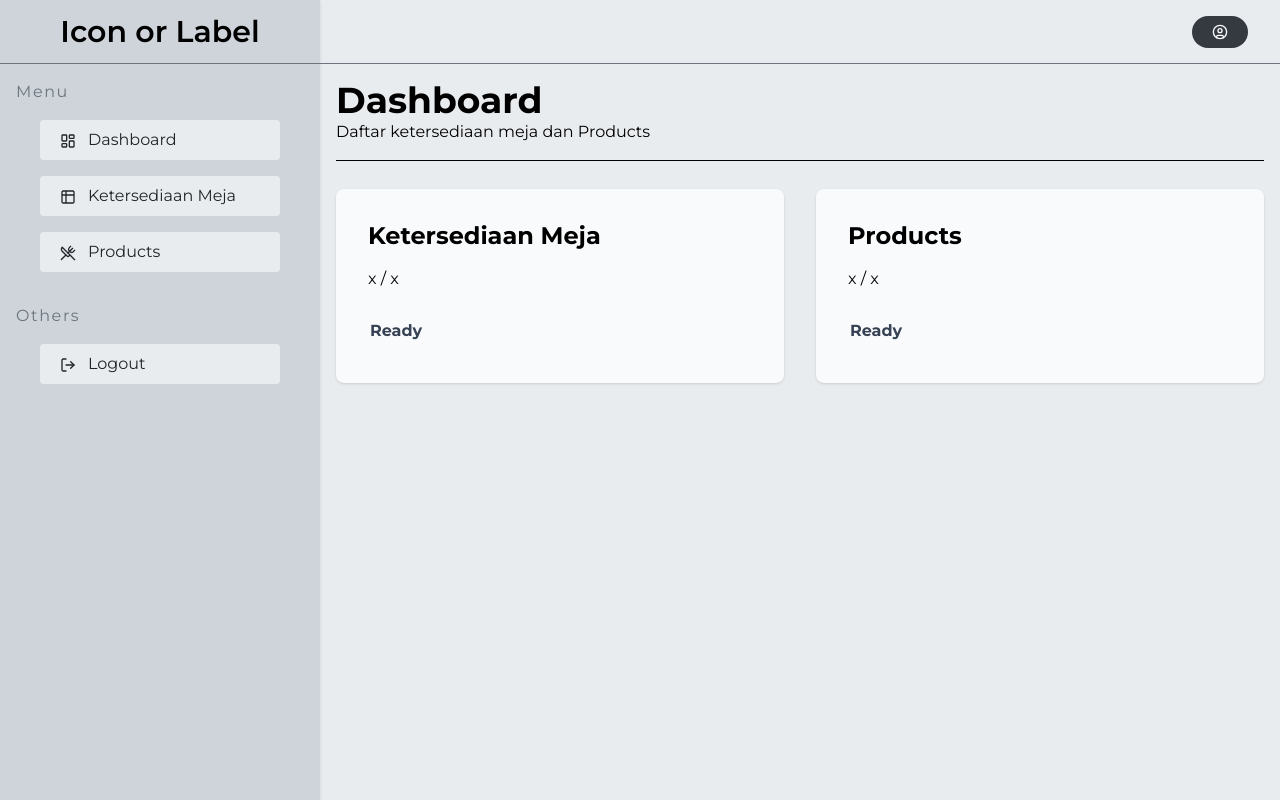
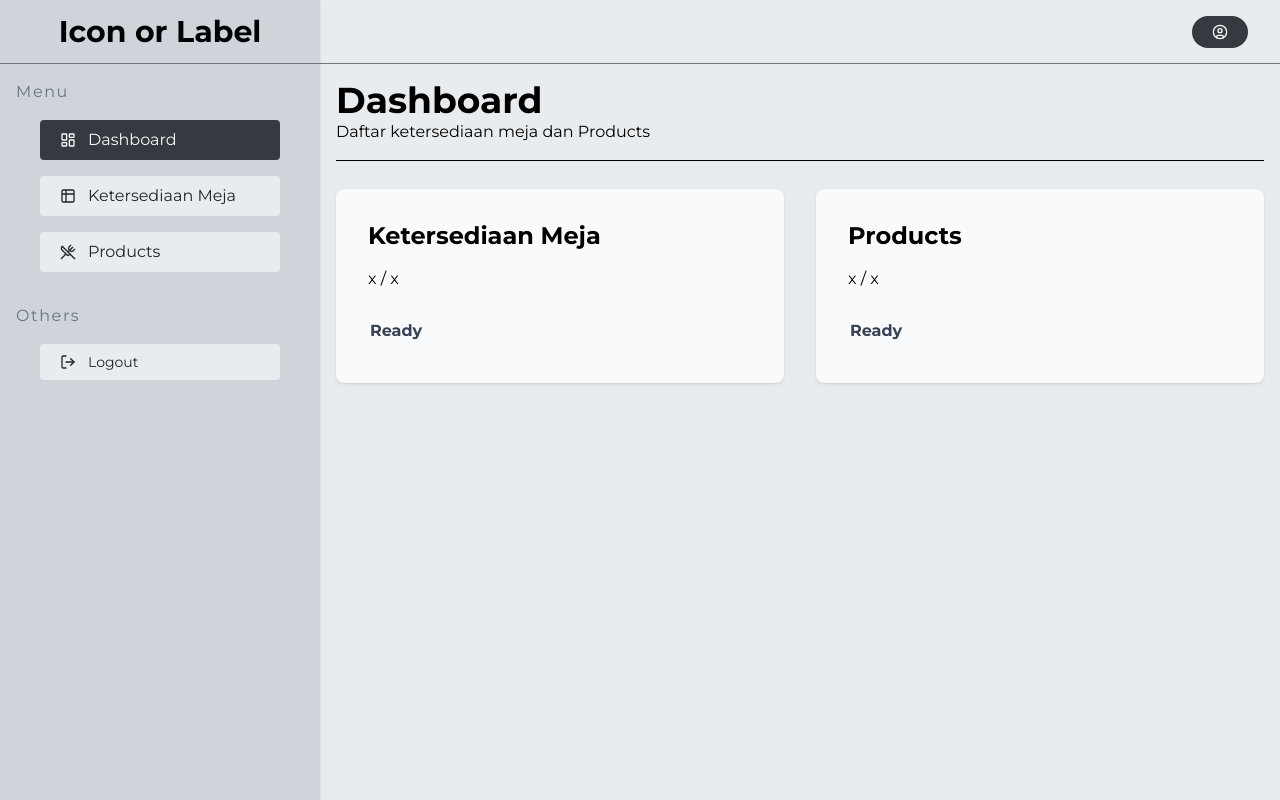
Before and after one commit to gemadp01/frontend-cafe-bbpvp, a React (Vite) app: page /admin/dashboard in a window 1280 px wide. Built offline with nearby package versions, Linux system fonts and the light colour scheme; sample sign-in values are in the browser's storage.

Commit message:
fix: list meja & product routing

```diff
--- a/package.json
+++ b/package.json
@@ -14,6 +14,7 @@
     "@tailwindcss/vite": "^4.1.12",
     "class-variance-authority": "^0.7.1",
     "clsx": "^2.1.1",
+    "jwt-decode": "^4.0.0",
     "leaflet": "^1.9.4",
     "lucide-react": "^0.540.0",
     "radix-ui": "^1.4.3",
--- a/src/App.jsx
+++ b/src/App.jsx
@@ -2,7 +2,6 @@ import { Routes, Route, useLocation, Navigate } from "react-router-dom";
 import "./App.css";
 import Footer from "./components/Footer";
 import Header from "./components/Header";
-import Layout from "./components/Layout";
 import FindCafePage from "./pages/FindCafePage";
 import HomePage from "./pages/HomePage";
 import AboutUsPage from "./pages/AboutUsPage";
@@ -45,20 +44,31 @@ function App() {
 
         <Route path="/admin">
           <Route path="dashboard" element={<DashboardPage />} />
-          <Route path="products" element={<ProductManagementPage />} />
+
+          {/* Product */}
+          <Route
+            path="products/user/loggedin"
+            element={<ProductManagementPage />}
+          />
           <Route path="products/create" element={<CreateProductPage />} />
           <Route path="products/edit/:id" element={<EditProductPage />} />
 
-          <Route path="list-meja" element={<ListMejaManagementPage />} />
+          {/* List Meja */}
+          <Route
+            path="list-meja/user/loggedin"
+            element={<ListMejaManagementPage />}
+          />
           <Route path="list-meja/create" element={<CreateListMejaPage />} />
-          <Route path="list-meja/edit/:id" element={<EditListMejaPage />} />
+          <Route
+            path="list-meja/edit/:listMejaId"
+            element={<EditListMejaPage />}
+          />
         </Route>
 
         <Route path="*" element={<h1>404</h1>} />
       </Routes>
 
       {!location.pathname.startsWith("/admin") ? <Footer /> : null}
-      {/* <Coba /> */}
     </>
   );
 }
--- a/src/components/AdminLayout/AdminLayout.jsx
+++ b/src/components/AdminLayout/AdminLayout.jsx
@@ -8,14 +8,21 @@ import {
 import Button from "../Button";
 import { NavLink, useNavigate } from "react-router-dom";
 import { AdminPage } from "../guard/AdminPage";
-// import clsx from "clsx";
+import clsx from "clsx";
+import getUserIdFromToken from "../../utils/getUserIdFromToken";
+
+const navLinkClass = ({ isActive }) =>
+  clsx(
+    "w-auto px-3 md:w-3/4 text-left flex justify-center md:justify-start items-center bg-bgColor-1 text-primary py-2 md:px-5 rounded hover:bg-bgColor-2 hover:text-secondary cursor-pointer",
+    isActive && "bg-bgColor-2 text-secondary rounded"
+  );
 
 const SidebarItem = (props) => {
-  const { children } = props;
+  const { path, children } = props;
   return (
-    <Button color="sidebarItem" size="md" className="w-3/4 text-left ">
+    <NavLink to={path} className={navLinkClass}>
       {children}
-    </Button>
+    </NavLink>
   );
 };
 
@@ -26,8 +33,7 @@ export const AdminLayout = (props) => {
   const handleLogout = async (e) => {
     e.preventDefault();
 
-    // Panggil backend untuk hapus cookie (kalau pakai cookie)
-    await fetch("/api/auth/logout", { method: "POST", credentials: "include" });
+    await fetch("/api/auth/logout", { method: "POST" });
 
     localStorage.removeItem("token");
 
@@ -39,9 +45,9 @@ export const AdminLayout = (props) => {
     <AdminPage>
       <div className="flex">
         {/* Sidebar */}
-        <aside className="w-80 shadow h-screen bg-sidebar">
+        <aside className="w-1/5 md:w-80 shadow h-screen bg-sidebar">
           <div className="h-16 flex-col flex items-center justify-center border-b border-textColor-1">
-            <h1 className="font-semibold text-3xl">Icon or Label</h1>
+            <h1 className="font-bold text-md md:text-3xl">Icon or Label</h1>
           </div>
 
           <div className="pl-4 pt-4">
@@ -49,33 +55,20 @@ export const AdminLayout = (props) => {
           </div>
 
           <div className="flex flex-col items-center space-y-4 py-4">
-            <NavLink
-              to="/admin/dashboard"
-              className="w-full flex items-center justify-center"
-            >
-              <SidebarItem>
-                <LayoutDashboardIcon className="inline h-4 w-4 mr-3" />
-                Dashboard
-              </SidebarItem>
-            </NavLink>
-            <NavLink
-              to="/admin/list-meja"
-              className="w-full flex items-center justify-center"
-            >
-              <SidebarItem>
-                <Table2Icon className="inline h-4 w-4 mr-3" />
-                Ketersediaan Meja
-              </SidebarItem>
-            </NavLink>
-            <NavLink
-              to="/admin/products"
-              className="w-full flex items-center justify-center"
-            >
-              <SidebarItem>
-                <UtensilsCrossedIcon className="inline h-4 w-4 mr-3" />
-                Products
-              </SidebarItem>
-            </NavLink>
+            <SidebarItem end path="/admin/dashboard">
+              <LayoutDashboardIcon className="inline h-4 w-4 md:mr-3" />
+              <span className="hidden md:block">Dashboard</span>
+            </SidebarItem>
+
+            <SidebarItem path={`/admin/list-meja/user/loggedin`}>
+              <Table2Icon className="inline h-4 w-4 md:mr-3" />
+              <span className="hidden md:block">Ketersediaan Meja</span>
+            </SidebarItem>
+
+            <SidebarItem path={`/admin/products/user/loggedin`}>
+              <UtensilsCrossedIcon className="inline h-4 w-4 md:mr-3" />
+              <span className="hidden md:block">Products</span>
+            </SidebarItem>
           </div>
 
           <div className="pl-4 pt-4">
@@ -84,10 +77,14 @@ export const AdminLayout = (props) => {
 
           <form method="POST" onSubmit={handleLogout}>
             <div className="flex flex-col items-center space-y-4 py-4">
-              <SidebarItem>
-                <LogOutIcon className="inline h-4 w-4 mr-3" />
-                Logout
-              </SidebarItem>
+              <Button
+                type="submit"
+                color="sidebarItem"
+                className="md:w-3/4 flex items-center"
+              >
+                <LogOutIcon className="inline h-4 w-4 md:mr-3" />
+                <span className="hidden md:block">Logout</span>
+              </Button>
             </div>
           </form>
         </aside>
--- a/src/components/Header.jsx
+++ b/src/components/Header.jsx
@@ -19,7 +19,7 @@ function Header() {
         <nav className="text-sm text-textColor-1">
           {/* Menu list (Desktop) */}
           <ul className="hidden md:flex md:space-x-4 md:items-center md:justify-center">
-            <li className="">
+            <li>
               <NavLink to="/" end className={navLinkClass}>
                 Home
               </NavLink>
--- a/src/pages/Coba.jsx
+++ /dev/null
@@ -1,11 +0,0 @@
-import Modal from "../components/Modal";
-
-function Coba() {
-  return (
-    <div className="container items-center m-auto">
-      <Modal />
-    </div>
-  );
-}
-
-export default Coba;
--- a/src/pages/admin/CreateListMejaPage.jsx
+++ b/src/pages/admin/CreateListMejaPage.jsx
@@ -2,17 +2,22 @@ import { useNavigate } from "react-router-dom";
 import { AdminLayout } from "../../components/AdminLayout/AdminLayout";
 import { Breadcrumb } from "../../components/Breadcrumb";
 import Button from "../../components/Button";
+import { useState } from "react";
+// import getUserIdFromToken from "../../utils/getUserIdFromToken";
 
 const CreateListMejaPage = () => {
   const navigate = useNavigate();
+  const [loading, setLoading] = useState(false);
   const token = localStorage.getItem("token");
 
   const handleSubmit = async (e) => {
     e.preventDefault();
+    setLoading(true);
+
     const data = {
       noMeja: e.target.noMeja.value,
+      waktuPemesanan: e.target.waktuPemesanan.value,
       status: e.target.status.value,
-      waktuPemesanan: e.target.waktuPemesanan.value,
       note: e.target.note.value,
     };
 
@@ -32,10 +37,12 @@ const CreateListMejaPage = () => {
 
       alert("Data berhasil ditambahkan!");
       setTimeout(() => {
-        navigate("/admin/list-meja");
+        navigate(`/admin/list-meja/user/loggedin`);
       }, 2000);
     } catch (err) {
       alert("Terjadi error: " + err.message);
+    } finally {
+      setLoading(false);
     }
   };
 
@@ -108,7 +115,7 @@ const CreateListMejaPage = () => {
           </div>
 
           <Button color="primary" size="lg" className="w-full">
-            Tambah data
+            {loading ? "Menyimpan..." : "Simpan"}
           </Button>
         </form>
       </div>
--- a/src/pages/admin/CreateProductPage.jsx
+++ b/src/pages/admin/CreateProductPage.jsx
@@ -34,7 +34,7 @@ const CreateProductPage = () => {
 
       alert("Data berhasil ditambahkan!");
       setTimeout(() => {
-        navigate("/admin/products");
+        navigate("/admin/products/user/loggedin");
       }, 2000);
     } catch (err) {
       alert("Terjadi error: " + err.message);
--- a/src/pages/admin/ProductManagementPage.jsx
+++ b/src/pages/admin/ProductManagementPage.jsx
@@ -6,19 +6,21 @@ import { useEffect, useState } from "react";
 
 const ProductManagementPage = () => {
   const [products, setProducts] = useState([]);
+  const token = localStorage.getItem("token");
 
   const fetchingDataProducts = async () => {
     try {
       const response = await fetch(
-        "http://localhost:3000/api/products/user/login",
+        "http://localhost:3000/api/products/user/loggedin",
         {
           headers: {
             "Content-Type": "application/json",
-            Authorization: `Bearer ${localStorage.getItem("token")}`,
+            Authorization: `Bearer ${token}`,
           },
         }
       );
       const data = await response.json();
+      console.log(data);
       setProducts(data);
     } catch (error) {
       console.error(error);
@@ -118,7 +120,8 @@ const ProductManagementPage = () => {
                 </thead>
                 <tbody className="bg-white divide-y divide-gray-200">
                   {/* Row 1 */}
-                  {products.map((product) => (
+                  {products !== null ? (
+                    products.map((product) => (
                       <>
                         <tr className="hover:bg-gray-50 transition-colors duration-150">
                           <td className="px-6 py-4 whitespace-nowrap">
@@ -164,7 +167,17 @@ const ProductManagementPage = () => {
                           </td>
                         </tr>
                       </>
-                  ))}
+                    ))
+                  ) : (
+                    <tr>
+                      <td
+                        colSpan="6"
+                        className="px-6 py-4 whitespace-nowrap text-center text-sm text-gray-500"
+                      >
+                        Tidak ada data products.
+                      </td>
+                    </tr>
+                  )}
                 </tbody>
               </table>
             </div>
--- a/vite.config.js
+++ b/vite.config.js
@@ -5,7 +5,7 @@ import tailwindcss from "@tailwindcss/vite";
 // https://vite.dev/config/
 export default defineConfig({
   plugins: [react(), tailwindcss()],
-  server: {
-    historyApiFallback: true,
-  },
+  // server: {
+  //   historyApiFallback: true,
+  // },
 });
```
Also changed, not shown: src/pages/admin/ListMejaManagementPage.jsx (+30 -8 lines), 1 other file (tests, documents, lock files or other folders). Lines whose indentation alone changed are shown as unchanged.
